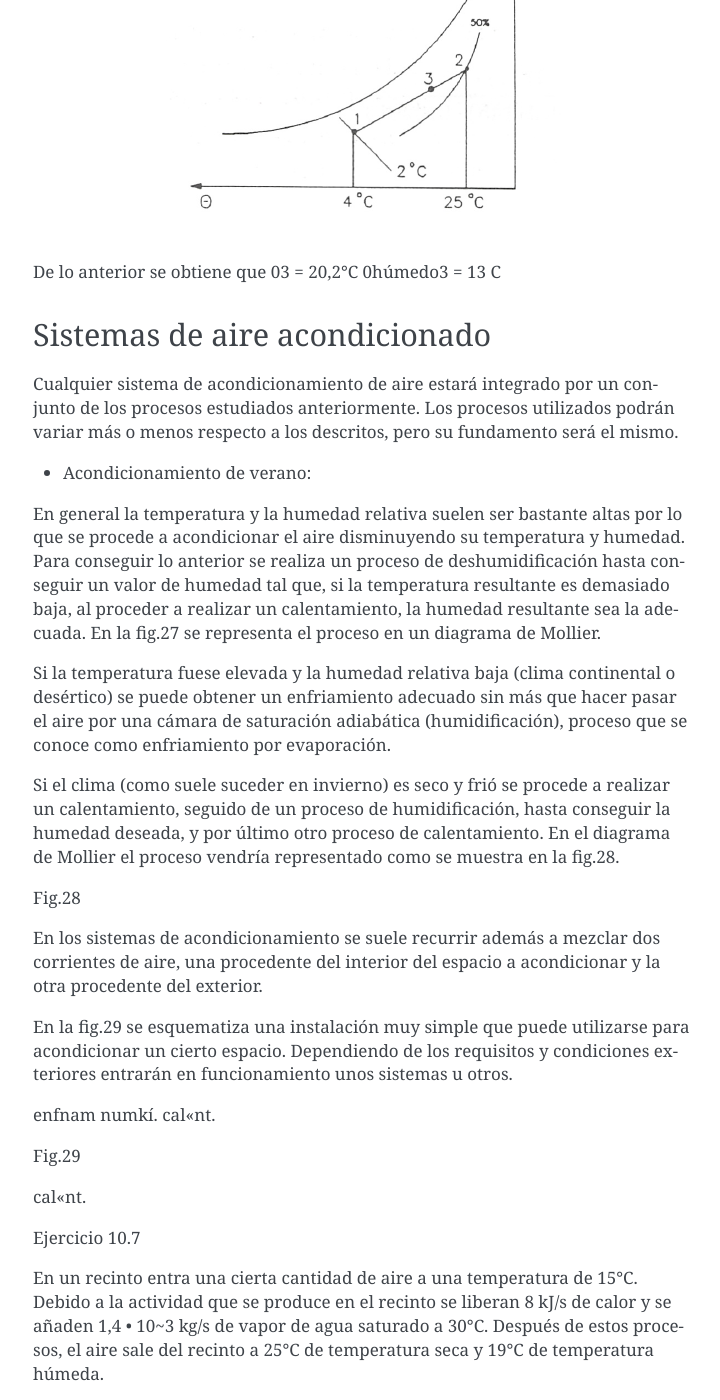
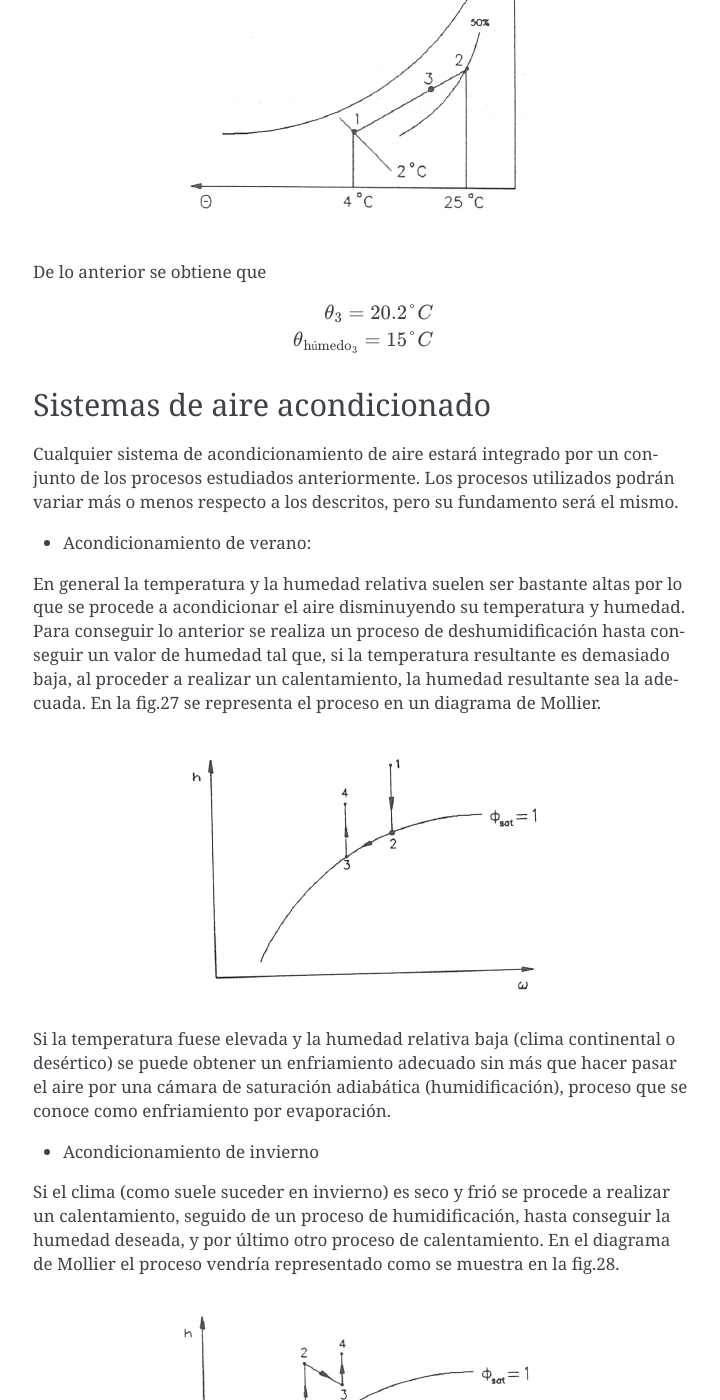
Before and after one commit to mantielero/termodinamica, a Sphinx documentation site: the page built from source/vapores_acondicionamiento.rst, in a window 1280 px wide and 1400 px high, scrolled down 25616 px. Shown: the whole window, without its empty margins (387-1107 px from the left). Built offline with Sphinx 7.4.7, drawn with Linux system fonts in a browser that asks for light colours; pages that are not in the unit, such as notebooks, are missing from menus; some of the changed text lies outside the part shown.

Commit message:
Update vapores_acondicionamiento.rst

```diff
--- a/source/vapores_acondicionamiento.rst
+++ b/source/vapores_acondicionamiento.rst
@@ -889,7 +889,12 @@ y por tanto para calcular el punto 3, que estará en la recta que une el punto 1
 
 
 
-De lo anterior se obtiene que 03 = 20,2°C 0húmedo3 = 13 C
+De lo anterior se obtiene que
+
+.. math::
+
+   \theta_3 = 20.2°C\\
+   \theta_{\text{húmedo}_3} = 15°C
 
 
 
@@ -899,34 +904,38 @@ Sistemas de aire acondicionado
 
 Cualquier sistema de acondicionamiento de aire estará integrado por un conjunto de los procesos estudiados anteriormente. Los procesos utilizados podrán variar más o menos respecto a los descritos, pero su fundamento será el mismo.
 
-• Acondicionamiento de verano:
+* Acondicionamiento de verano:
 
 En general la temperatura y la humedad relativa suelen ser bastante altas por lo que se procede a acondicionar el aire disminuyendo su temperatura y humedad. Para conseguir lo anterior se realiza un proceso de deshumidificación hasta conseguir un valor de humedad tal que, si la temperatura resultante es demasiado baja, al proceder a realizar un calentamiento, la humedad resultante sea la adecuada. En la fig.27 se representa el proceso en un diagrama de Mollier.
 
+.. figure:: ./img/acondicionamiento_fig27.png
+
 Si la temperatura fuese elevada y la humedad relativa baja (clima continental o desértico) se puede obtener un enfriamiento adecuado sin más que hacer pasar el aire por una cámara de saturación adiabática (humidificación), proceso que se conoce como enfriamiento por evaporación.
+
+* Acondicionamiento de invierno
 
 Si el clima (como suele suceder en invierno) es seco y frió se procede a realizar un calentamiento, seguido de un proceso de humidificación, hasta conseguir la humedad deseada, y por último otro proceso de calentamiento. En el diagrama de Mollier el proceso vendría representado como se muestra en la fig.28.
 
-Fig.28
+.. figure:: ./img/acondicionamiento_fig28.png
 
 En los sistemas de acondicionamiento se suele recurrir además a mezclar dos corrientes de aire, una procedente del interior del espacio a acondicionar y la otra procedente del exterior.
 
 En la fig.29 se esquematiza una instalación muy simple que puede utilizarse para acondicionar un cierto espacio. Dependiendo de los requisitos y condiciones exteriores entrarán en funcionamiento unos sistemas u otros.
 
-enfnam numkí. cal«nt.
 
-Fig.29
 
-cal«nt.
+.. figure:: ./img/acondicionamiento_fig29.png
 
 
 Ejercicio 10.7
+^^^^^^^^^^^^^^
 
 En un recinto entra una cierta cantidad de aire a una temperatura de 15°C. Debido a la actividad que se produce en el recinto se liberan 8 kJ/s de calor y se añaden 1,4 • 10~3 kg/s de vapor de agua saturado a 30°C. Después de estos procesos, el aire sale del recinto a 25°C de temperatura seca y 19°C de temperatura húmeda.
 
 Determinar la temperatura húmeda del aire que entra al recinto y su volumen específico.
 
 Solución
+''''''''
 
 Este problema puede resolverse de forma analítica, como se ha hecho en otros, o de una manera más simple utilizando el diagrama psicrométrico.
 
```
